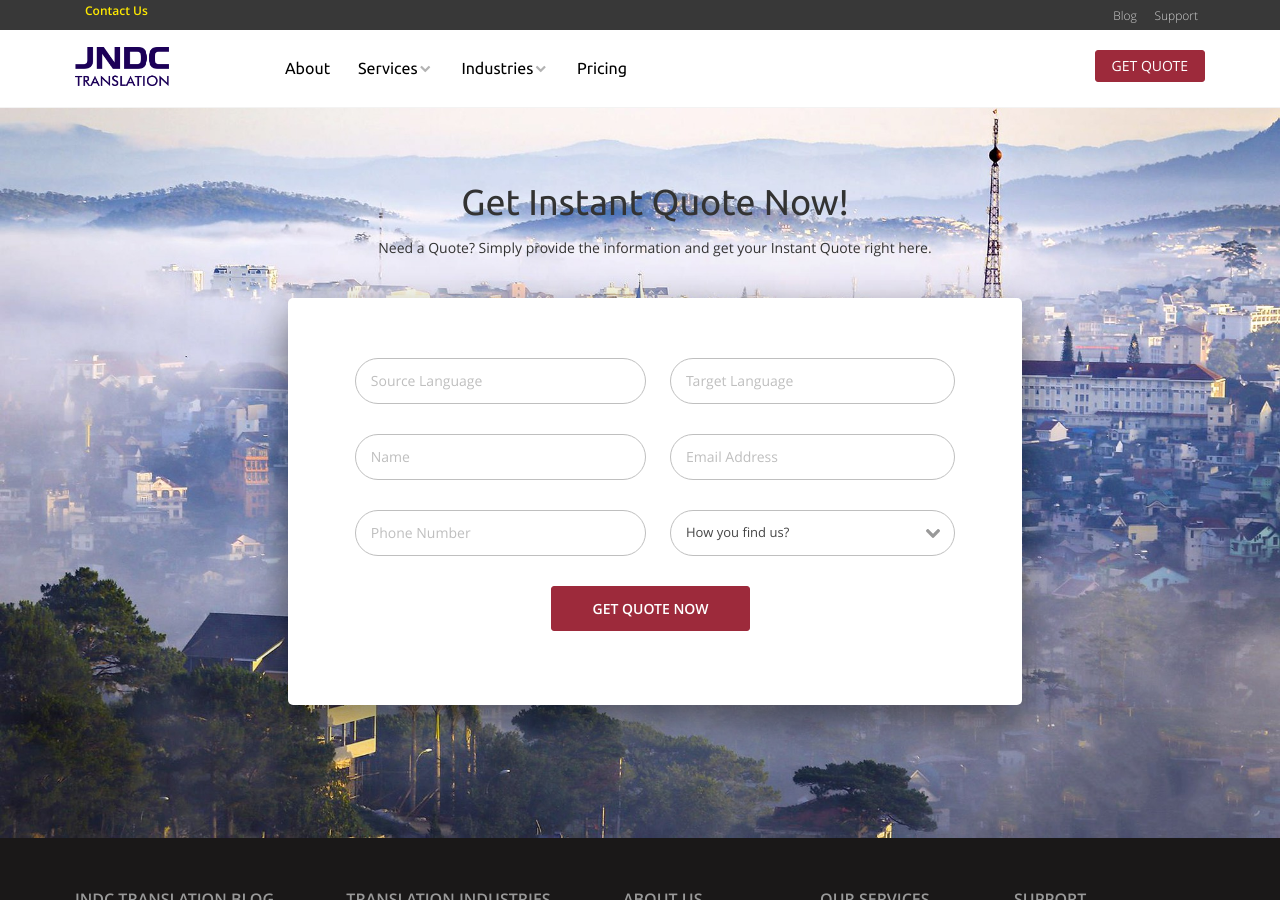
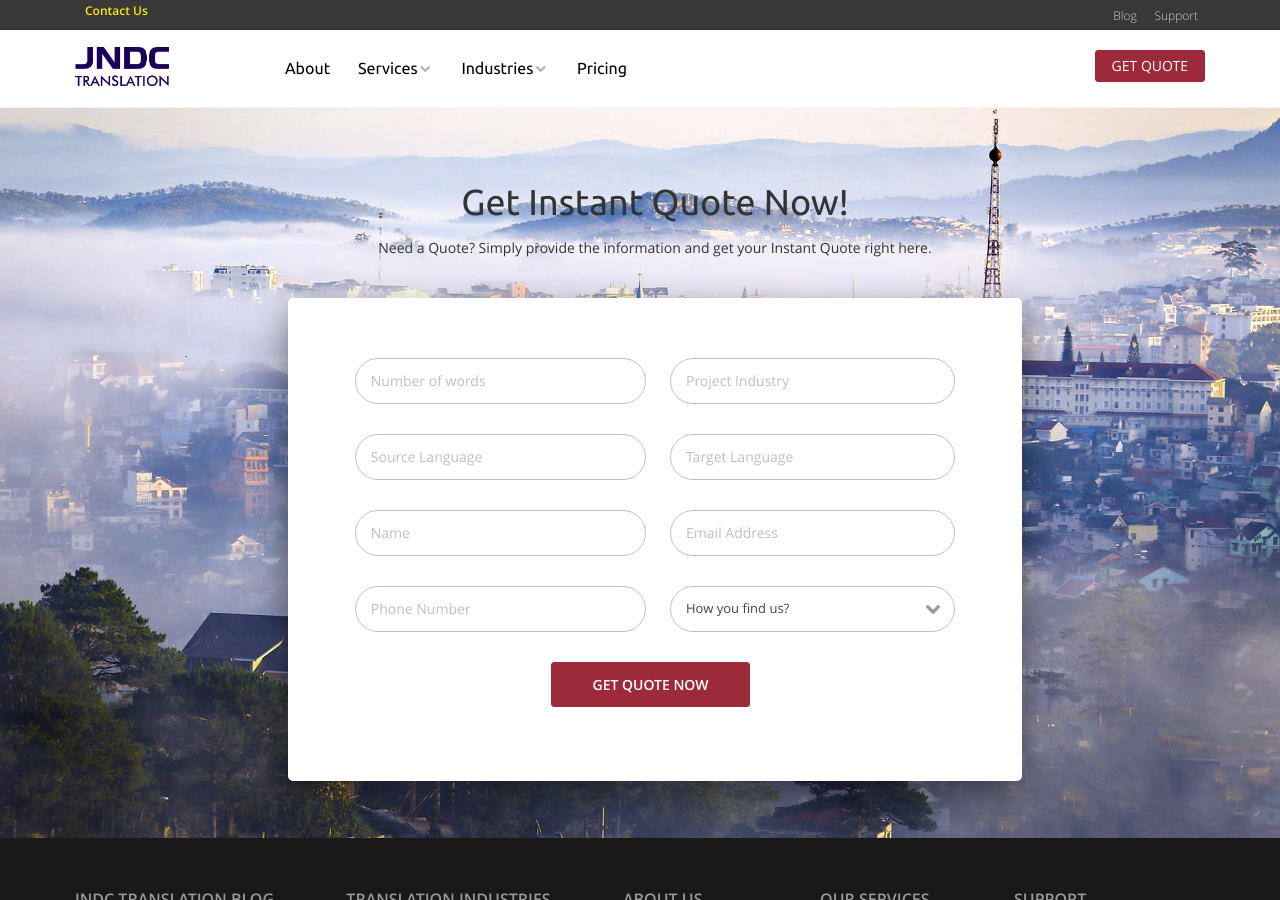
Before and after one commit to jndctranslation/landing_page, a Jekyll site: the page built from pages/quote.md, in a window 1280 px wide and 900 px high. Built offline with Jekyll 4.4.1, drawn with Linux system fonts in a browser that asks for light colours.

Commit message:
add fields to get qoute

```diff
--- a/pages/quote.md
+++ b/pages/quote.md
@@ -35,6 +35,22 @@ background-size: cover;">
                 target="hidden_iframe" onsubmit="submitted=true;">
 
                     <fieldset class="row">
+
+                        <div class="col-sm-6 col-xs-12">
+                            <div class="form-group">
+                                <label for="words">Number of words*</label>
+                                <input type="text" id="words" name="entry.415996767" required="required" tabindex="3"
+                                    class="form-control custom_input" placeholder="Number of words" />
+                            </div>
+                        </div>
+
+                        <div class="col-sm-6 col-xs-12">
+                            <div class="form-group">
+                                <label for="project_industry">Project Industry*</label>
+                                <input type="text" id="project_industry" name="entry.1539702399" required="required" tabindex="3"
+                                    class="form-control custom_input" placeholder="Project Industry" />
+                            </div>
+                        </div>
 
                         <div class="col-sm-6 col-xs-12">
                             <div class="form-group">
```
